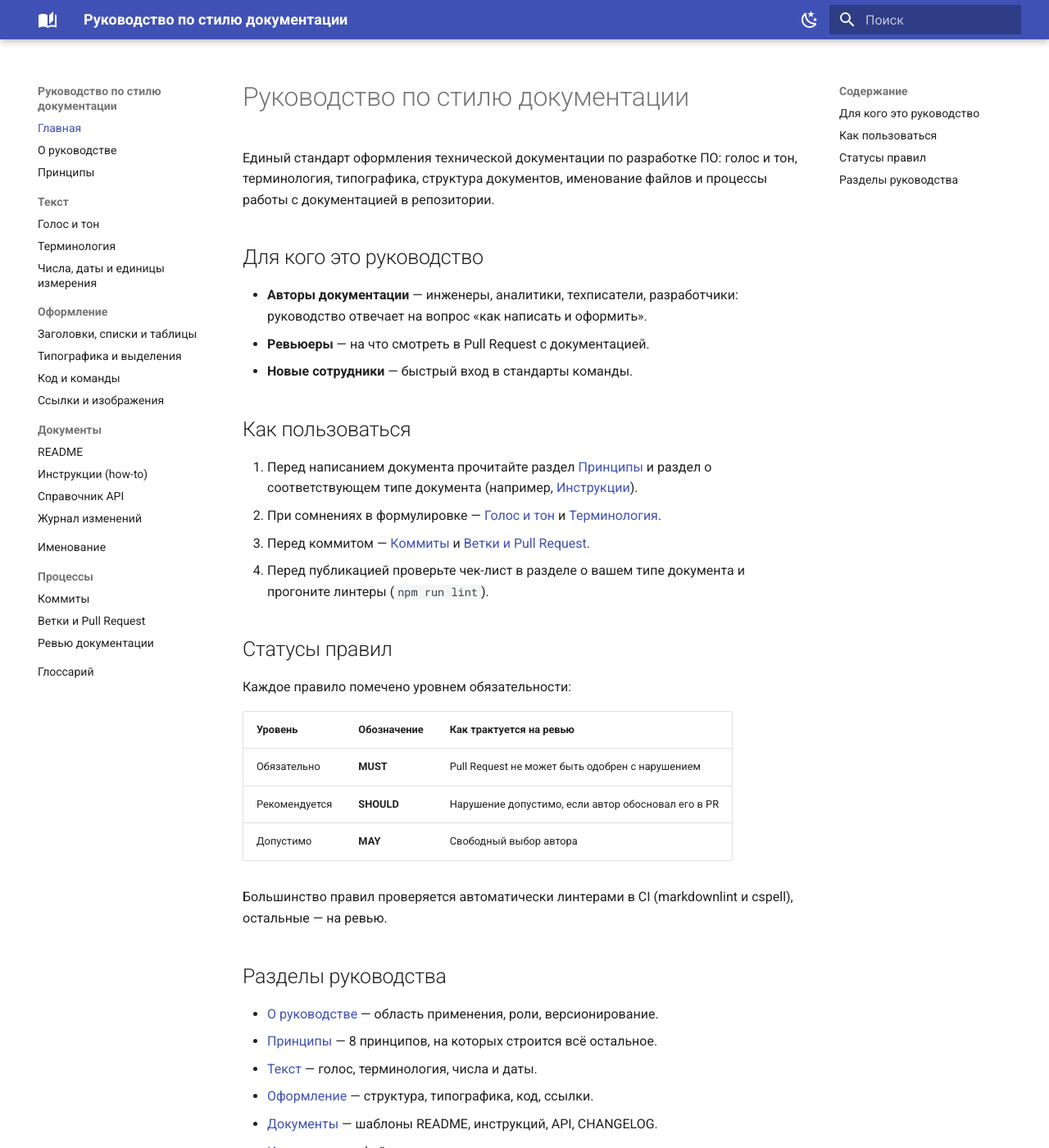
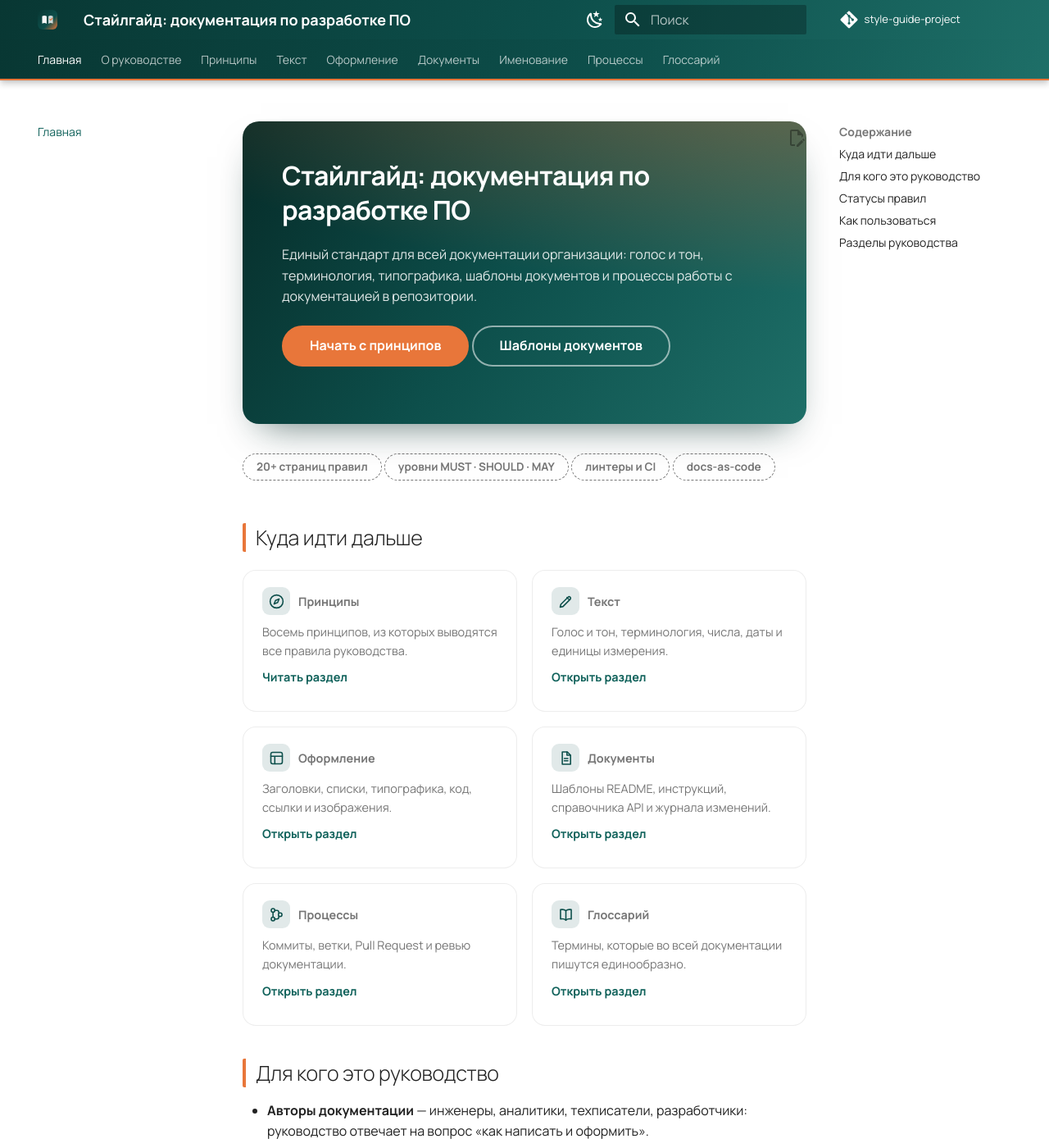
Before and after one commit to Sophie505-bit/style-guide-project, an MkDocs documentation site: the page built from docs/index.md, in a window 1280 px wide and 1400 px high. Shown: the whole window at 82% size. Built offline with MkDocs 1.6.1 and Material for MkDocs 9.7.7, drawn with Linux system fonts in a browser that asks for light colours; comment, search, counter and statistics services are not loaded; some of the changed text lies outside the part shown.

Commit message:
docs(site): обновить оформление сайта: своя палитра, шрифты, логотип и главная страница

```diff
--- a/README.md
+++ b/README.md
@@ -1,6 +1,6 @@
-# Руководство по стилю документации (style-guide-project)
+# Стайлгайд: документация по разработке ПО (style-guide-project)
 
-Стайлгайд для документации по разработке ПО в организации: правила текста,
+Единый стандарт документации по разработке ПО в организации: правила текста,
 оформления, структур документов и процессов работы с документацией.
 Сайт собирается генератором **MkDocs** (тема **Material**) и публикуется
 автоматически на GitHub Pages.
--- a/docs/index.md
+++ b/docs/index.md
@@ -1,8 +1,64 @@
-# Руководство по стилю документации
+<!-- markdownlint-disable MD041 -- главная начинается с HTML-блока «герой» -->
+<div class="sg-hero" markdown="1">
 
-Единый стандарт оформления технической документации по разработке ПО:
-голос и тон, терминология, типографика, структура документов, именование файлов
-и процессы работы с документацией в репозитории.
+# Стайлгайд: документация по разработке ПО
+
+Единый стандарт для всей документации организации: голос и тон, терминология,
+типографика, шаблоны документов и процессы работы с документацией в репозитории.
+
+[Начать с принципов](principles.md){ .md-button .md-button--primary }
+[Шаблоны документов](documents/readme.md){ .md-button }
+
+</div>
+
+<div class="sg-stats" markdown="1">
+<span class="sg-stat">20+ страниц правил</span>
+<span class="sg-stat">уровни MUST · SHOULD · MAY</span>
+<span class="sg-stat">линтеры и CI</span>
+<span class="sg-stat">docs-as-code</span>
+</div>
+
+## Куда идти дальше
+
+<div class="sg-cards" markdown="1">
+
+<div class="sg-card" markdown="1">
+<p class="sg-card__title"><span class="sg-card__icon"><svg viewBox="0 0 24 24" fill="none" stroke="currentColor" stroke-width="1.8" stroke-linecap="round" stroke-linejoin="round"><circle cx="12" cy="12" r="9"/><path d="M15.5 8.5l-2 5-5 2 2-5z"/></svg></span>Принципы</p>
+<p>Восемь принципов, из которых выводятся все правила руководства.</p>
+<p><a href="principles.md">Читать раздел</a></p>
+</div>
+
+<div class="sg-card" markdown="1">
+<p class="sg-card__title"><span class="sg-card__icon"><svg viewBox="0 0 24 24" fill="none" stroke="currentColor" stroke-width="1.8" stroke-linecap="round" stroke-linejoin="round"><path d="M4 20l4-1 10-10a2.1 2.1 0 0 0-3-3L5 16z"/><path d="M13.5 6.5l3 3"/></svg></span>Текст</p>
+<p>Голос и тон, терминология, числа, даты и единицы измерения.</p>
+<p><a href="text/tone.md">Открыть раздел</a></p>
+</div>
+
+<div class="sg-card" markdown="1">
+<p class="sg-card__title"><span class="sg-card__icon"><svg viewBox="0 0 24 24" fill="none" stroke="currentColor" stroke-width="1.8" stroke-linecap="round" stroke-linejoin="round"><rect x="4" y="4" width="16" height="16" rx="2.5"/><path d="M4 9.5h16M9.5 9.5V20"/></svg></span>Оформление</p>
+<p>Заголовки, списки, типографика, код, ссылки и изображения.</p>
+<p><a href="formatting/structure.md">Открыть раздел</a></p>
+</div>
+
+<div class="sg-card" markdown="1">
+<p class="sg-card__title"><span class="sg-card__icon"><svg viewBox="0 0 24 24" fill="none" stroke="currentColor" stroke-width="1.8" stroke-linecap="round" stroke-linejoin="round"><path d="M7 3.5h7l4.5 4.5v12.5H7z"/><path d="M13.5 3.5V8H18M9.8 12.5h5M9.8 15.8h5"/></svg></span>Документы</p>
+<p>Шаблоны README, инструкций, справочника API и журнала изменений.</p>
+<p><a href="documents/readme.md">Открыть раздел</a></p>
+</div>
+
+<div class="sg-card" markdown="1">
+<p class="sg-card__title"><span class="sg-card__icon"><svg viewBox="0 0 24 24" fill="none" stroke="currentColor" stroke-width="1.8" stroke-linecap="round" stroke-linejoin="round"><circle cx="7" cy="6" r="2.5"/><circle cx="7" cy="18" r="2.5"/><circle cx="17" cy="12" r="2.5"/><path d="M7 8.5v7M9.5 6h3a2.5 2.5 0 0 1 2.5 2.5v1M9.5 18h3a2.5 2.5 0 0 0 2.5-2.5v-1"/></svg></span>Процессы</p>
+<p>Коммиты, ветки, Pull Request и ревью документации.</p>
+<p><a href="process/commits.md">Открыть раздел</a></p>
+</div>
+
+<div class="sg-card" markdown="1">
+<p class="sg-card__title"><span class="sg-card__icon"><svg viewBox="0 0 24 24" fill="none" stroke="currentColor" stroke-width="1.8" stroke-linecap="round" stroke-linejoin="round"><path d="M12 6.5C10 4.8 7.3 4.4 4.5 5v13c2.8-.6 5.5-.2 7.5 1.5 2-1.7 4.7-2.1 7.5-1.5V5c-2.8-.6-5.5-.2-7.5 1.5z"/><path d="M12 6.5v13"/></svg></span>Глоссарий</p>
+<p>Термины, которые во всей документации пишутся единообразно.</p>
+<p><a href="glossary.md">Открыть раздел</a></p>
+</div>
+
+</div>
 
 ## Для кого это руководство
 
@@ -10,18 +66,6 @@
   руководство отвечает на вопрос «как написать и оформить».
 - **Ревьюеры** — на что смотреть в Pull Request с документацией.
 - **Новые сотрудники** — быстрый вход в стандарты команды.
-
-## Как пользоваться
-
-1. Перед написанием документа прочитайте раздел [Принципы](principles.md)
-   и раздел о соответствующем типе документа (например,
-   [Инструкции](documents/how-to.md)).
-2. При сомнениях в формулировке — [Голос и тон](text/tone.md)
-   и [Терминология](text/terminology.md).
-3. Перед коммитом — [Коммиты](process/commits.md)
-   и [Ветки и Pull Request](process/branches-pr.md).
-4. Перед публикацией проверьте чек-лист в разделе о вашем типе документа
-   и прогоните линтеры (`npm run lint`).
 
 ## Статусы правил
 
@@ -36,6 +80,18 @@
 Большинство правил проверяется автоматически линтерами в CI
 (markdownlint и cspell), остальные — на ревью.
 
+## Как пользоваться
+
+1. Перед написанием документа прочитайте раздел [Принципы](principles.md)
+   и раздел о соответствующем типе документа (например,
+   [Инструкции](documents/how-to.md)).
+2. При сомнениях в формулировке — [Голос и тон](text/tone.md)
+   и [Терминология](text/terminology.md).
+3. Перед коммитом — [Коммиты](process/commits.md)
+   и [Ветки и Pull Request](process/branches-pr.md).
+4. Перед публикацией проверьте чек-лист в разделе о вашем типе документа
+   и прогоните линтеры (`npm run lint`).
+
 ## Разделы руководства
 
 - [О руководстве](about.md) — область применения, роли, версионирование.
--- /dev/null
+++ b/docs/stylesheets/extra.css
@@ -0,0 +1,244 @@
+/* ==========================================================================
+   Собственное оформление сайта «Стайлгайд: документация по разработке ПО».
+   Палитра: тёмная бирюза (основа) + тёплый оранжевый (акцент).
+   ========================================================================== */
+
+/* --- Токены --- */
+:root {
+  --sg-primary: #0d4f4b;
+  --sg-primary-light: #1e6f68;
+  --sg-primary-dark: #083733;
+  --sg-accent: #e8763a;
+  --sg-accent-dark: #c95f27;
+  --sg-radius: 16px;
+  --sg-radius-sm: 10px;
+}
+
+/* --- Схемы --- */
+[data-md-color-scheme="default"] {
+  --md-primary-fg-color: var(--sg-primary);
+  --md-primary-fg-color--light: var(--sg-primary-light);
+  --md-primary-fg-color--dark: var(--sg-primary-dark);
+  --md-accent-fg-color: var(--sg-accent);
+  --md-typeset-a-color: #0f615a;
+  --md-footer-bg-color: var(--sg-primary-dark);
+  --md-footer-bg-color--dark: #062b28;
+}
+
+[data-md-color-scheme="slate"] {
+  --md-primary-fg-color: #0a3f3b;
+  --md-primary-fg-color--light: #14554f;
+  --md-primary-fg-color--dark: #062b28;
+  --md-accent-fg-color: #ff9d63;
+  --md-typeset-a-color: #7fd1c8;
+  --md-footer-bg-color: #062b28;
+  --md-footer-bg-color--dark: #041d1b;
+}
+
+/* --- Шапка: градиент и акцентная линия --- */
+.md-header {
+  background: linear-gradient(115deg, var(--sg-primary-dark) 0%, var(--sg-primary) 52%, var(--sg-primary-light) 100%);
+  border-bottom: 2px solid var(--sg-accent);
+}
+
+.md-tabs {
+  background: linear-gradient(115deg, rgba(8, 55, 51, 0.92) 0%, rgba(13, 79, 75, 0.85) 60%, rgba(30, 111, 104, 0.8) 100%);
+}
+
+/* --- Заголовки: акцентная черта --- */
+.md-typeset h1 {
+  border-bottom: 3px solid var(--sg-accent);
+  padding-bottom: 0.35rem;
+  display: table;
+  letter-spacing: -0.01em;
+}
+
+.md-typeset h2 {
+  border-left: 4px solid var(--sg-accent);
+  padding-left: 0.6rem;
+  border-radius: 2px;
+}
+
+/* --- Герой на главной --- */
+.sg-hero {
+  margin: 0 0 1.2rem;
+  padding: 2.2rem 2.4rem 2.4rem;
+  border-radius: 20px;
+  color: #fff;
+  background:
+    radial-gradient(80rem 26rem at 112% -30%, rgba(232, 118, 58, 0.5), transparent 62%),
+    linear-gradient(125deg, #062b28 0%, #0d4f4b 48%, #1e6f68 100%);
+  box-shadow: 0 22px 44px -22px rgba(6, 43, 40, 0.65);
+}
+
+.sg-hero h1 {
+  color: #fff;
+  border-bottom: none;
+  display: block;
+  margin: 0.1rem 0 0.7rem;
+  font-weight: 800;
+  letter-spacing: -0.02em;
+}
+
+.sg-hero p {
+  color: rgba(255, 255, 255, 0.88);
+  max-width: 48rem;
+  margin: 0 0 1.1rem;
+}
+
+.sg-hero .md-button {
+  border-color: rgba(255, 255, 255, 0.55);
+  color: #fff;
+}
+
+.sg-hero .md-button--primary {
+  background: var(--sg-accent);
+  border-color: var(--sg-accent);
+  color: #fff;
+}
+
+.sg-hero .md-button--primary:hover {
+  background: var(--sg-accent-dark);
+  border-color: var(--sg-accent-dark);
+}
+
+/* --- Строка «фактов» --- */
+.sg-stats {
+  display: flex;
+  flex-wrap: wrap;
+  gap: 0.5rem;
+  margin: 0 0 1.4rem;
+}
+
+.sg-stat {
+  font-size: 0.68rem;
+  font-weight: 600;
+  border: 1px dashed var(--md-default-fg-color--light);
+  border-radius: 999px;
+  padding: 0.32rem 0.8rem;
+  color: var(--md-default-fg-color--light);
+}
+
+/* --- Карточки разделов --- */
+.sg-cards {
+  display: grid;
+  grid-template-columns: repeat(auto-fit, minmax(15rem, 1fr));
+  gap: 0.9rem;
+  margin: 1.1rem 0 1.6rem;
+}
+
+.sg-card {
+  border: 1px solid var(--md-default-fg-color--lightest);
+  border-radius: var(--sg-radius);
+  padding: 1rem 1.15rem 1.05rem;
+  background: var(--md-default-bg-color);
+  transition: transform 0.16s ease, box-shadow 0.16s ease, border-color 0.16s ease;
+}
+
+.sg-card:hover {
+  transform: translateY(-3px);
+  border-color: var(--sg-accent);
+  box-shadow: 0 14px 28px -16px rgba(6, 43, 40, 0.5);
+}
+
+.sg-card h3 {
+  margin: 0.1rem 0 0.3rem;
+  font-size: 0.92rem;
+  font-weight: 700;
+}
+
+.sg-card p {
+  margin: 0 0 0.45rem;
+  font-size: 0.72rem;
+  color: var(--md-default-fg-color--light);
+}
+
+.sg-card a {
+  font-size: 0.72rem;
+  font-weight: 700;
+}
+
+.sg-cards .sg-card p a {
+  font-size: inherit;
+}
+
+/* --- Кнопки --- */
+.md-typeset .md-button {
+  border-radius: 999px;
+  font-weight: 600;
+}
+
+/* --- Код --- */
+.md-typeset .highlight {
+  border-radius: var(--sg-radius-sm);
+  border-left: 3px solid var(--sg-primary-light);
+  overflow: hidden;
+}
+
+.md-typeset pre > code {
+  border-radius: var(--sg-radius-sm);
+}
+
+/* --- Таблицы --- */
+.md-typeset table:not([class]) {
+  border-radius: var(--sg-radius-sm);
+  overflow: hidden;
+  box-shadow: 0 0 0 1px var(--md-default-fg-color--lightest);
+  font-size: 0.74rem;
+}
+
+.md-typeset table:not([class]) th {
+  background-color: rgba(13, 79, 75, 0.12);
+}
+
+[data-md-color-scheme="slate"] .md-typeset table:not([class]) th {
+  background-color: rgba(127, 209, 200, 0.12);
+}
+
+/* --- Примечания --- */
+.md-typeset .admonition,
+.md-typeset details {
+  border-radius: var(--sg-radius-sm);
+}
+
+/* --- Подвал --- */
+.md-footer {
+  border-top: 2px solid var(--sg-accent);
+}
+
+/* --- Карточки: заголовок с иконкой --- */
+.sg-card__title {
+  display: flex;
+  align-items: center;
+  gap: 0.5rem;
+  margin: 0.1rem 0 0.35rem;
+  font-size: 0.92rem;
+  font-weight: 700;
+}
+
+.sg-card__icon {
+  display: inline-flex;
+  align-items: center;
+  justify-content: center;
+  width: 1.7rem;
+  height: 1.7rem;
+  flex: 0 0 1.7rem;
+  border-radius: 9px;
+  background: rgba(13, 79, 75, 0.12);
+  color: var(--sg-primary);
+}
+
+[data-md-color-scheme="slate"] .sg-card__icon {
+  background: rgba(127, 209, 200, 0.14);
+  color: #7fd1c8;
+}
+
+.sg-card__icon svg {
+  width: 1.05rem;
+  height: 1.05rem;
+}
+
+.sg-card:hover .sg-card__icon {
+  background: var(--sg-accent);
+  color: #fff;
+}
--- a/mkdocs.yml
+++ b/mkdocs.yml
@@ -1,34 +1,49 @@
-site_name: Руководство по стилю документации
-site_description: Стайлгайд для документации по разработке ПО в организации
-site_author: Команда документации
+site_name: "Стайлгайд: документация по разработке ПО"
+site_description: Руководство по стилю документации для разработки ПО в организации
+site_author: Команда документации · ИТМО, «Проектная документация»
 site_url: https://sophie505-bit.github.io/style-guide-project/
+repo_url: https://github.com/Sophie505-bit/style-guide-project
+repo_name: style-guide-project
+copyright: © 2026 Команда документации · Лабораторная работа «Проектная документация»
 
 theme:
   name: material
   language: ru
-  icon:
-    logo: material/book-open-page-variant
+  logo: assets/logo.svg
+  favicon: assets/favicon.svg
+  font:
+    text: Manrope
+    code: JetBrains Mono
   palette:
     - media: "(prefers-color-scheme: light)"
       scheme: default
-      primary: indigo
-      accent: indigo
+      primary: custom
+      accent: custom
       toggle:
         icon: material/weather-night
         name: Тёмная тема
     - media: "(prefers-color-scheme: dark)"
       scheme: slate
-      primary: indigo
-      accent: indigo
+      primary: custom
+      accent: custom
       toggle:
         icon: material/weather-sunny
         name: Светлая тема
   features:
-    - navigation.sections
+    - navigation.tabs
+    - navigation.tabs.sticky
     - navigation.top
+    - navigation.footer
+    - navigation.instant
+    - navigation.instant.progress
+    - content.action.edit
     - content.code.copy
     - search.suggest
+    - search.highlight
     - toc.follow
+
+extra_css:
+  - stylesheets/extra.css
 
 markdown_extensions:
   - admonition
```
Also changed, not shown: docs/assets/favicon.svg (added), docs/assets/logo.svg (added), 1 other file.
